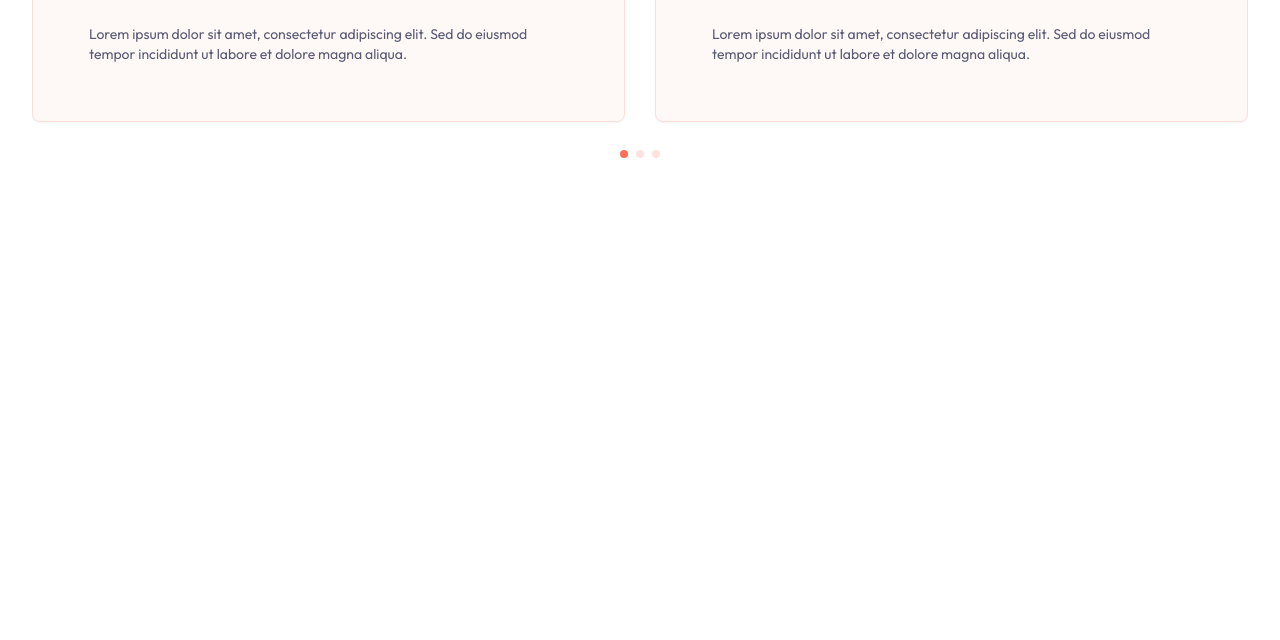
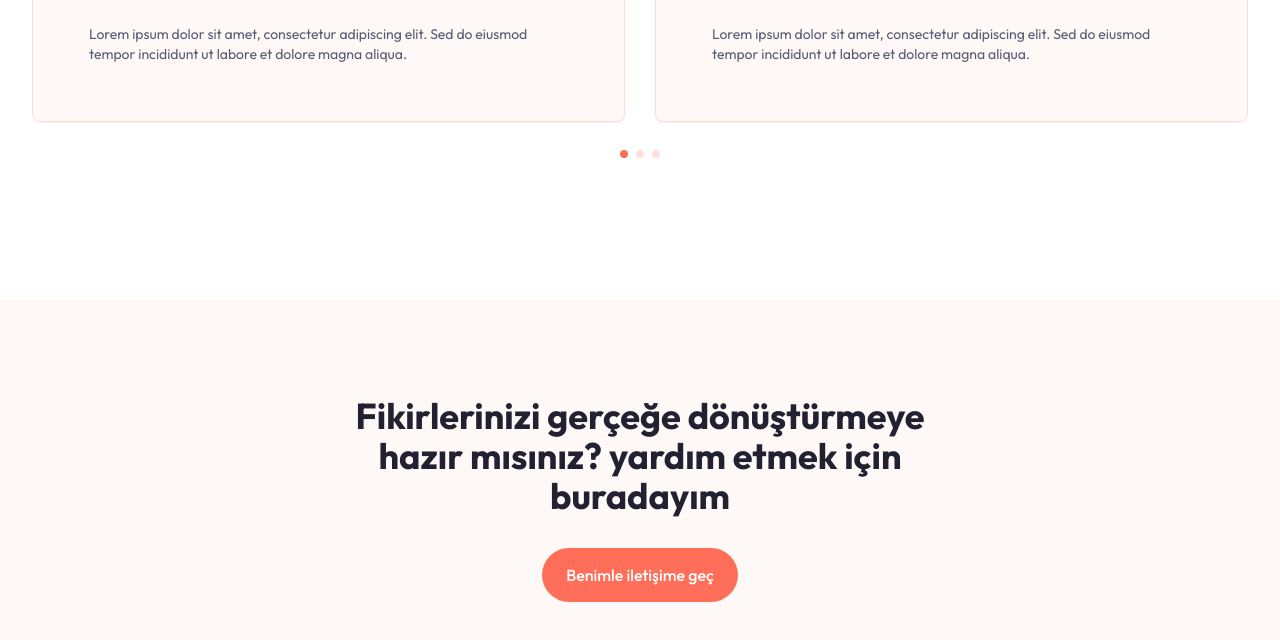
Before and after one commit to yunusmertofficial/my-portfolio, a Next.js app: page / in a window 1280 px wide. Shown: the part 3246-3886 px from the top of the page. Built offline with nearby package versions, Linux system fonts and the light colour scheme.

Commit message:
Add Cta component to Home page

```diff
--- a/src/app/page.tsx
+++ b/src/app/page.tsx
@@ -1,4 +1,5 @@
 import About from "@/components/About";
+import Cta from "@/components/Cta";
 import Divider from "@/components/Divider";
 import Hero from "@/components/Hero/Hero";
 import Reviews from "@/components/Reviews";
@@ -14,6 +15,7 @@ export default function Home() {
       <Services />
       <Work />
       <Reviews />
+      <Cta />
     </main>
   );
 }
--- /dev/null
+++ b/src/components/Cta.tsx
@@ -0,0 +1,23 @@
+import { Button } from "./ui/button";
+import Link from "next/link";
+
+const Cta = () => {
+  return (
+    <section className="py-24 bg-tertiary dark:bg-secondary/40">
+      <div className="container mx-auto">
+        <div className="flex flex-col items-center">
+          <h2 className="h2 max-w-xl text-center mb-8">
+            {
+              "Fikirlerinizi gerçeğe dönüştürmeye hazır mısınız? yardım etmek için buradayım"
+            }
+          </h2>
+          <Link href="/contact">
+            <Button>Benimle iletişime geç</Button>
+          </Link>
+        </div>
+      </div>
+    </section>
+  );
+};
+
+export default Cta;
```
